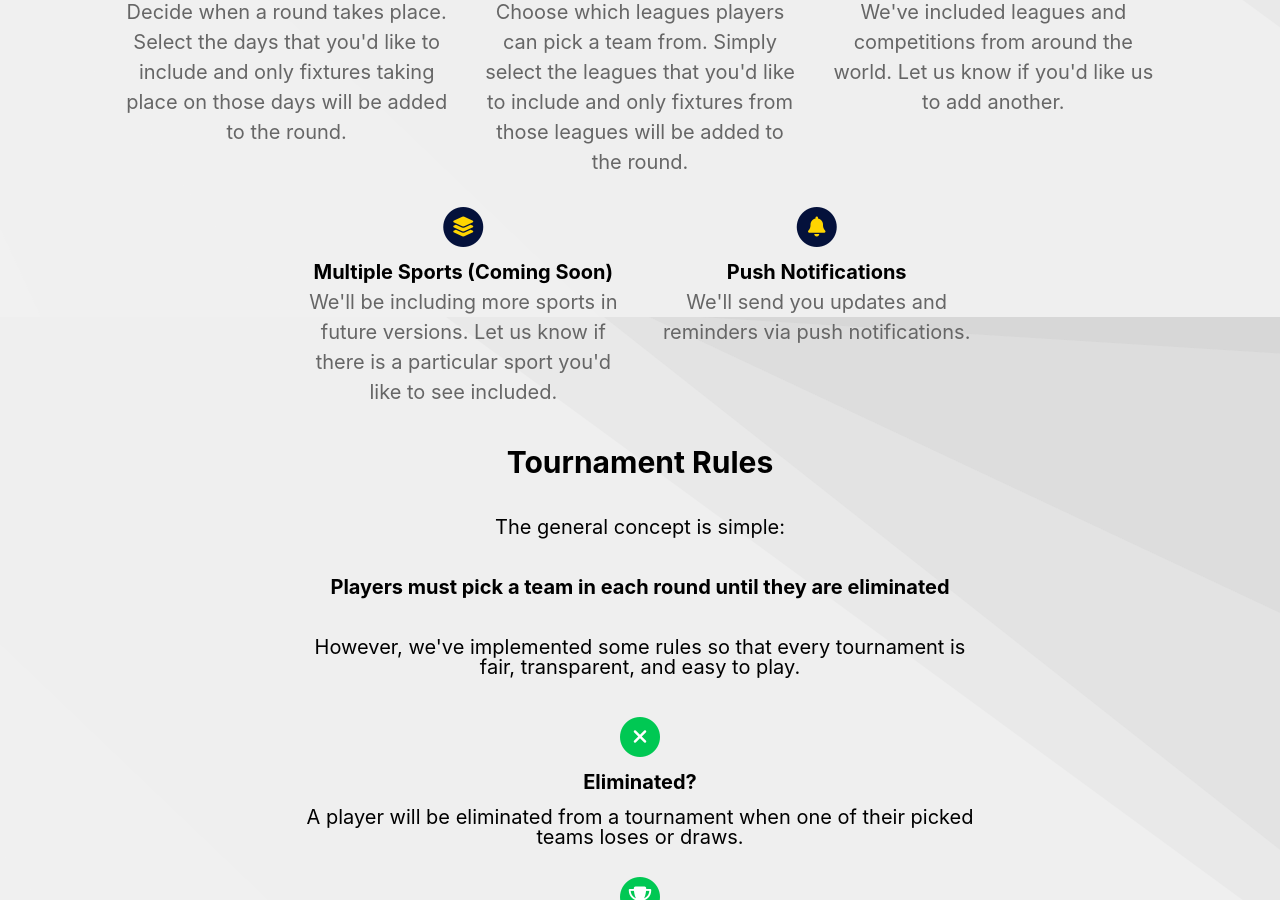
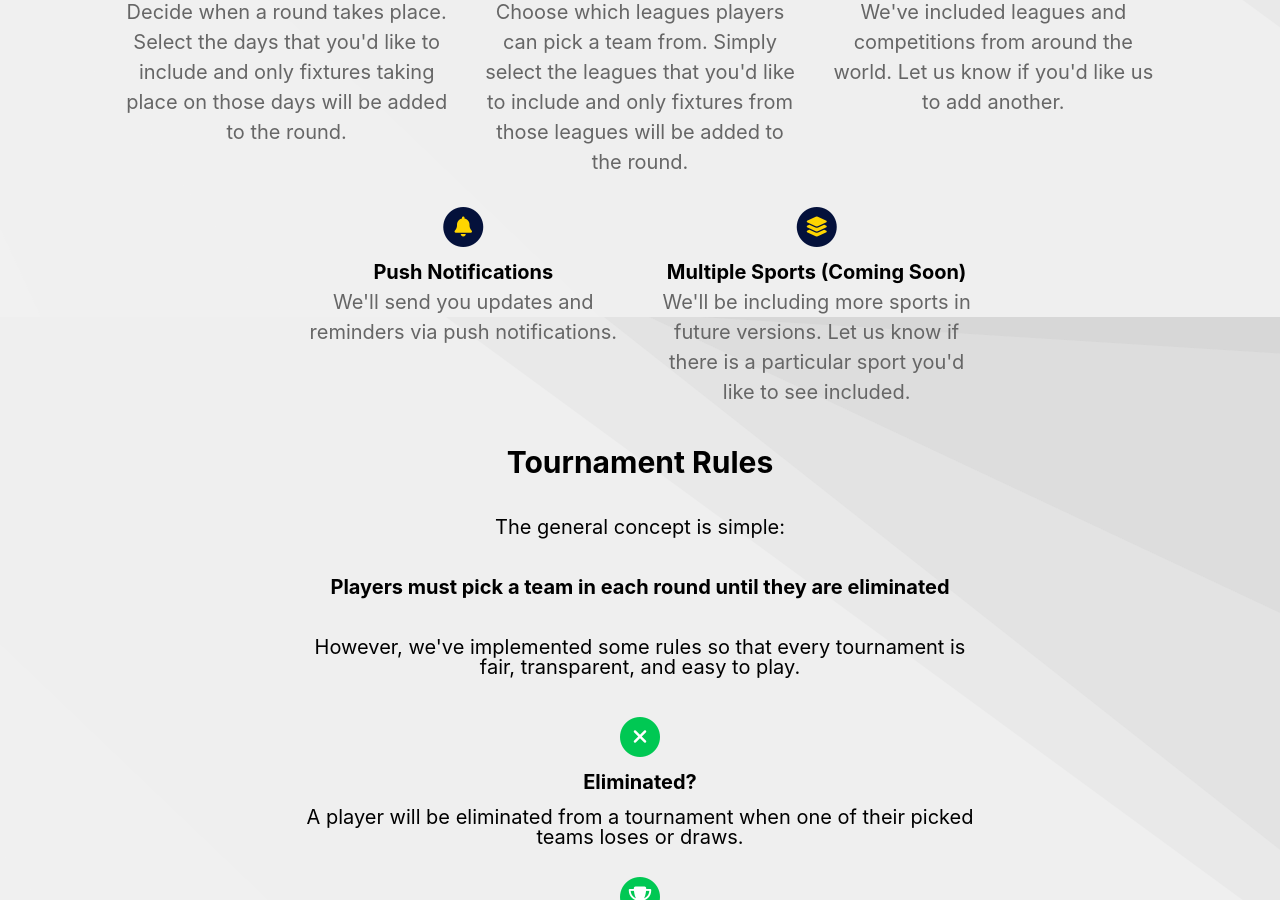
Before and after one commit to dbbill/dbbill.github.io, a Jekyll site: the page built from index.md, in a window 1280 px wide and 900 px high, scrolled down 1483 px. Built offline with Jekyll 4.4.1, drawn with Linux system fonts in a browser that asks for light colours; part of the change alters nothing that is shown.

Commit message:
Update _config.yml

```diff
--- a/_config.yml
+++ b/_config.yml
@@ -62,15 +62,15 @@ features                                  :
       We've included leagues and competitions from around the world. Let us know if you'd like us to add another.
     fontawesome_icon_name                 : globe
 
+  - title                                 : Push Notifications
+    description                           : >
+      We'll send you updates and reminders via push notifications.
+    fontawesome_icon_name                 : bell
+
   - title                                 : Multiple Sports (Coming Soon)
     description                           : >
       We'll be including more sports in future versions. Let us know if there is a particular sport you'd like to see included.
     fontawesome_icon_name                 : layer-group
-
-  - title                                 : Push Notifications
-    description                           : >
-      We'll send you updates and reminders via push notifications.
-    fontawesome_icon_name                 : bell
 
 feature_title_color                       : "#000000"
 feature_text_color                        : "#666666"
```
